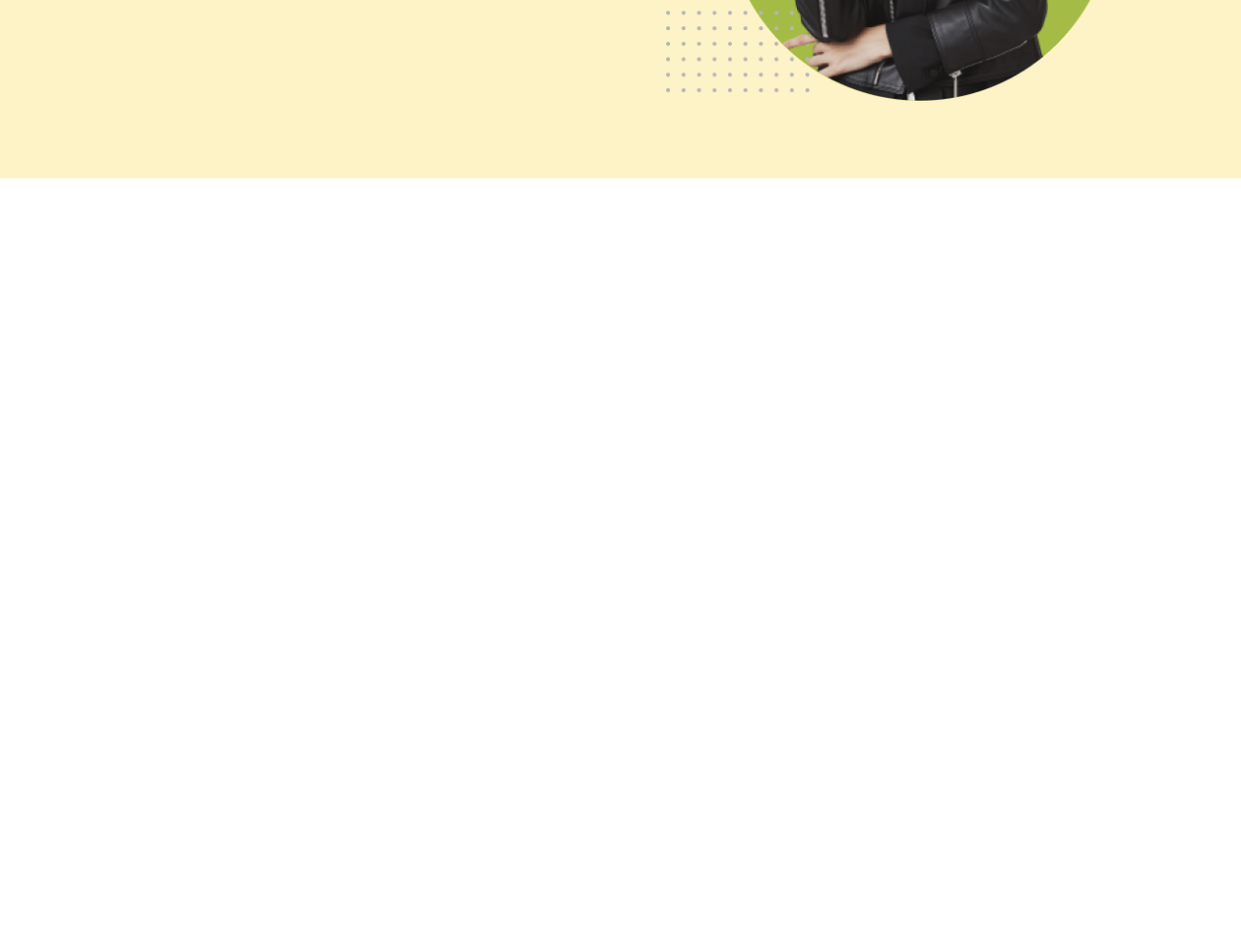
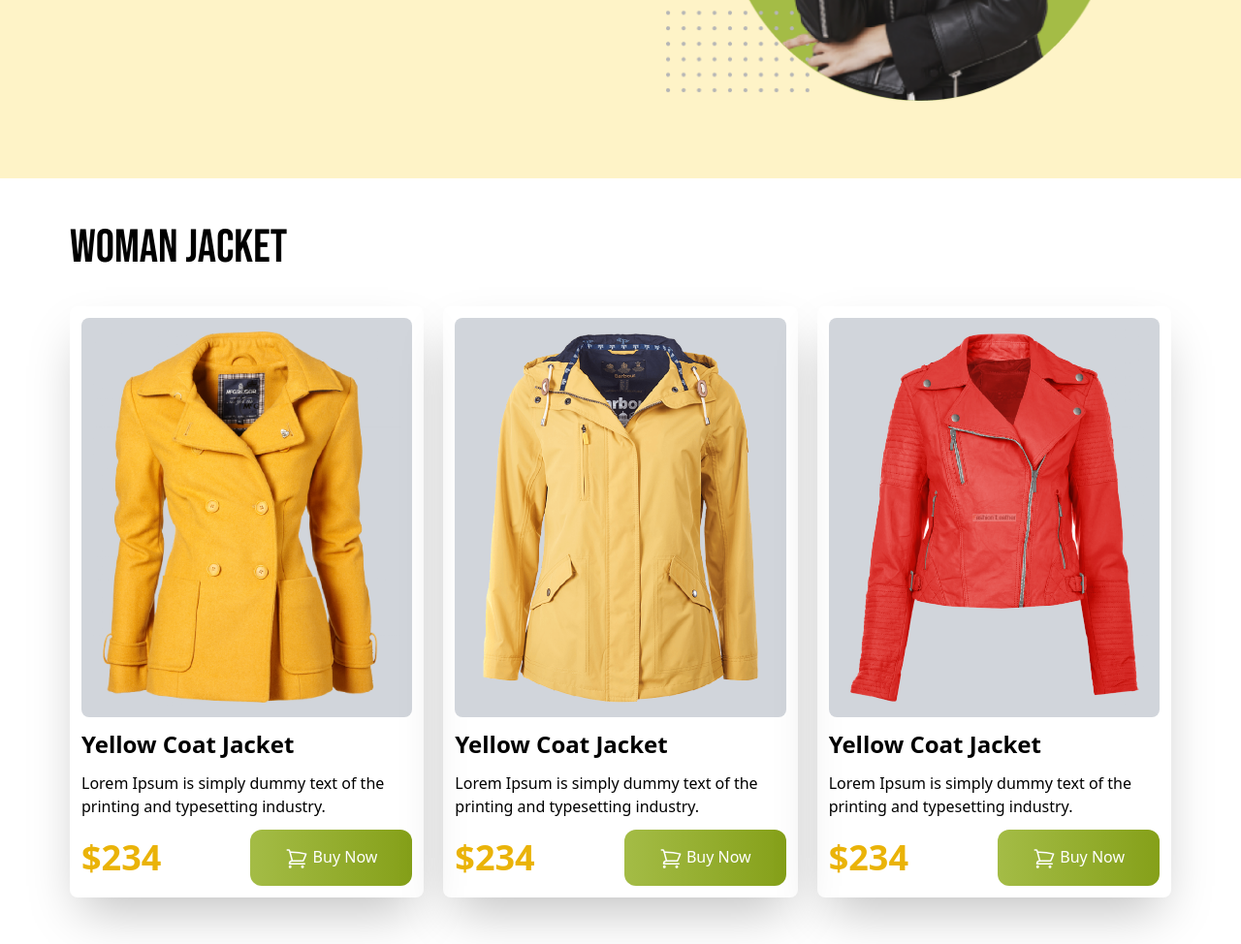
Before and after one commit to shakib2123/Penguin-fashion-tailwind, a plain HTML site: page index.html in a window 1280 px wide. Shown: the part 522-1496 px from the top of the page at 97% size. Before the commit the page ends 800 px from the top, so only its background shows below. Drawn offline with nearby package versions, Linux system fonts and the light colour scheme.

Commit message:
woman jacket section created

```diff
--- a/index.html
+++ b/index.html
@@ -74,7 +74,113 @@
         </div>
       </section>
     </header>
+    <main class="max-w-6xl mx-auto">
+      <!-- Woman jackets -->
+      <section class="py-12 px-2">
+        <h2 class="text-5xl font-bebas">Woman Jacket</h2>
+        <div class="mt-9 grid grid-cols-1 md:grid-cols-2 lg:grid-cols-3 gap-5">
+          <div class="space-y-3 shadow-2xl p-3 rounded-lg">
+            <div class="bg-gray-300 p-3 rounded-lg">
+              <img src="./images/jacket-1.png" alt="" />
+            </div>
+            <h3 class="font-bold text-2xl">Yellow Coat Jacket</h3>
+            <p>
+              Lorem Ipsum is simply dummy text of the printing and typesetting
+              industry.
+            </p>
+            <div class="flex justify-between items-center">
+              <h3 class="font-black text-4xl text-yellow-500">$234</h3>
+              <button
+                class="py-4 px-9 bg-gradient-to-r from-[#A4BC46] to-[#85A019] rounded-xl text-white"
+              >
+                <svg
+                  xmlns="http://www.w3.org/2000/svg"
+                  fill="none"
+                  viewBox="0 0 24 24"
+                  stroke-width="1.5"
+                  stroke="currentColor"
+                  class="w-6 h-6 inline"
+                >
+                  <path
+                    stroke-linecap="round"
+                    stroke-linejoin="round"
+                    d="M2.25 3h1.386c.51 0 .955.343 1.087.835l.383 1.437M7.5 14.25a3 3 0 00-3 3h15.75m-12.75-3h11.218c1.121-2.3 2.1-4.684 2.924-7.138a60.114 60.114 0 00-16.536-1.84M7.5 14.25L5.106 5.272M6 20.25a.75.75 0 11-1.5 0 .75.75 0 011.5 0zm12.75 0a.75.75 0 11-1.5 0 .75.75 0 011.5 0z"
+                  />
+                </svg>
 
+                Buy Now
+              </button>
+            </div>
+          </div>
+          <div class="space-y-3 shadow-2xl p-3 rounded-lg">
+            <div class="bg-gray-300 p-3 rounded-lg">
+              <img src="./images/jacket-2.png" alt="" />
+            </div>
+            <h3 class="font-bold text-2xl">Yellow Coat Jacket</h3>
+            <p>
+              Lorem Ipsum is simply dummy text of the printing and typesetting
+              industry.
+            </p>
+            <div class="flex justify-between items-center">
+              <h3 class="font-black text-4xl text-yellow-500">$234</h3>
+              <button
+                class="py-4 px-9 bg-gradient-to-r from-[#A4BC46] to-[#85A019] rounded-xl text-white"
+              >
+                <svg
+                  xmlns="http://www.w3.org/2000/svg"
+                  fill="none"
+                  viewBox="0 0 24 24"
+                  stroke-width="1.5"
+                  stroke="currentColor"
+                  class="w-6 h-6 inline"
+                >
+                  <path
+                    stroke-linecap="round"
+                    stroke-linejoin="round"
+                    d="M2.25 3h1.386c.51 0 .955.343 1.087.835l.383 1.437M7.5 14.25a3 3 0 00-3 3h15.75m-12.75-3h11.218c1.121-2.3 2.1-4.684 2.924-7.138a60.114 60.114 0 00-16.536-1.84M7.5 14.25L5.106 5.272M6 20.25a.75.75 0 11-1.5 0 .75.75 0 011.5 0zm12.75 0a.75.75 0 11-1.5 0 .75.75 0 011.5 0z"
+                  />
+                </svg>
+
+                Buy Now
+              </button>
+            </div>
+          </div>
+          <div class="space-y-3 shadow-2xl p-3 rounded-lg">
+            <div class="bg-gray-300 p-3 rounded-lg">
+              <img src="./images/jacket-3.png" alt="" />
+            </div>
+            <h3 class="font-bold text-2xl">Yellow Coat Jacket</h3>
+            <p>
+              Lorem Ipsum is simply dummy text of the printing and typesetting
+              industry.
+            </p>
+            <div class="flex justify-between items-center">
+              <h3 class="font-black text-4xl text-yellow-500">$234</h3>
+              <button
+                class="py-4 px-9 bg-gradient-to-r from-[#A4BC46] to-[#85A019] rounded-xl text-white"
+              >
+                <svg
+                  xmlns="http://www.w3.org/2000/svg"
+                  fill="none"
+                  viewBox="0 0 24 24"
+                  stroke-width="1.5"
+                  stroke="currentColor"
+                  class="w-6 h-6 inline"
+                >
+                  <path
+                    stroke-linecap="round"
+                    stroke-linejoin="round"
+                    d="M2.25 3h1.386c.51 0 .955.343 1.087.835l.383 1.437M7.5 14.25a3 3 0 00-3 3h15.75m-12.75-3h11.218c1.121-2.3 2.1-4.684 2.924-7.138a60.114 60.114 0 00-16.536-1.84M7.5 14.25L5.106 5.272M6 20.25a.75.75 0 11-1.5 0 .75.75 0 011.5 0zm12.75 0a.75.75 0 11-1.5 0 .75.75 0 011.5 0z"
+                  />
+                </svg>
+
+                Buy Now
+              </button>
+            </div>
+          </div>
+        </div>
+      </section>
+    </main>
     <footer></footer>
   </body>
 </html>
```
